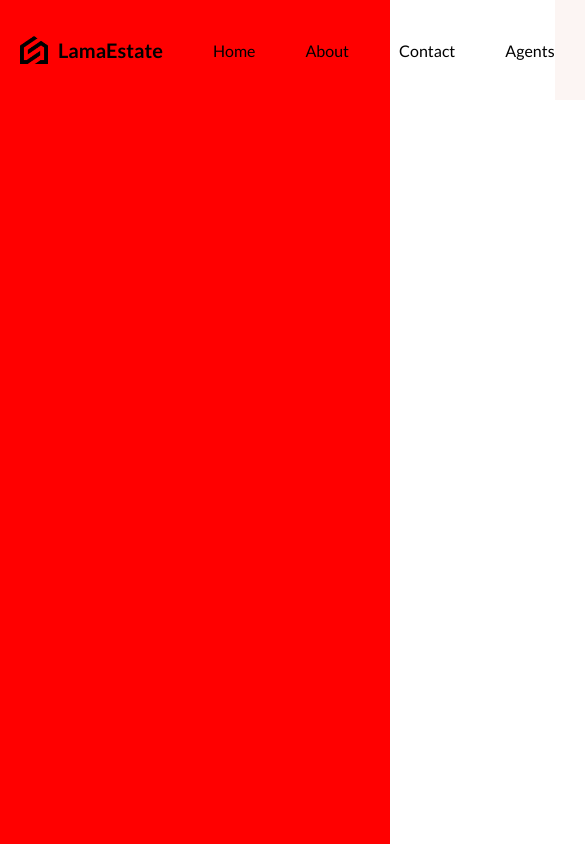
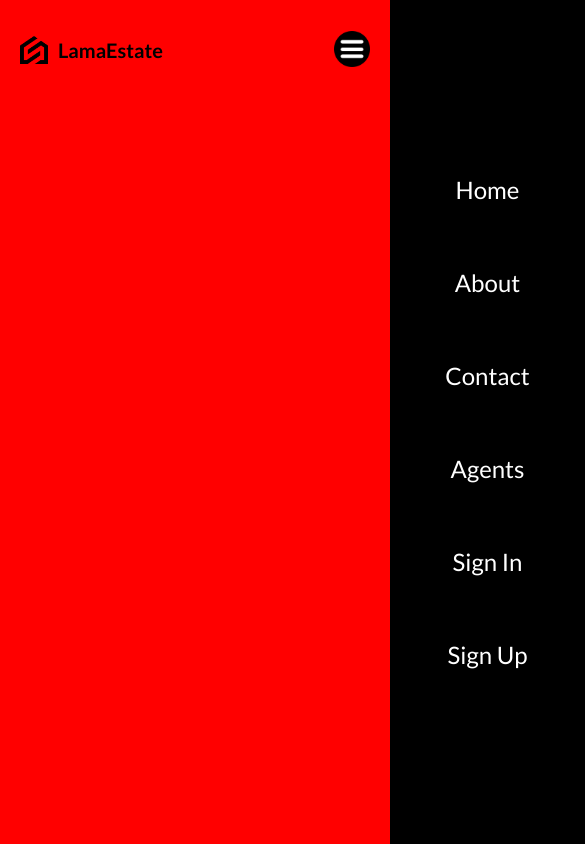
Before and after one commit to jonascura/react-realEstateApp, a React (Vite) app: page / in a window 390 px wide. Shown: the top 844 px of the page, 585 px wide, since content can reach past the window. Built offline with nearby package versions, Linux system fonts and the light colour scheme.

Commit message:
create mobile menu syle

```diff
--- a/src/componants/navbar/NavBar.jsx
+++ b/src/componants/navbar/NavBar.jsx
@@ -1,7 +1,9 @@
-import React from 'react'
+import React, { useState } from 'react';
 import "./navbar.scss";
 
 const NavBar = () => {
+  const [open, setOpen] = useState(false);
+
   return (
     <nav>
       <div className="left">
@@ -16,7 +18,22 @@
       </div>
       <div className="right">
         <a href="/">Sign In</a>
-        <a href="/" className="register">Sign Up</a>
+        <a href="/" className="register">
+        Sign Up
+        </a>
+        <div className='menuIcon'>
+          {/* set to opposite current state */}
+          <img src="/menu.png" alt="" onClick={()=>setOpen(!open)}/>
+        </div>
+        {/* conditional styling for menu*/}
+        <div className={open ? "menu active" : "menu"}>
+          <a href="/">Home</a>
+          <a href="/">About</a>
+          <a href="/">Contact</a>
+          <a href="/">Agents</a>
+          <a href="/">Sign In</a>
+          <a href="/">Sign Up</a>
+        </div>
       </div>
     </nav>
   )
--- a/src/componants/navbar/navbar.scss
+++ b/src/componants/navbar/navbar.scss
@@ -1,3 +1,5 @@
+@import "../../responsive.scss";
+
 nav {
   height: 100px;
   display: flex;
@@ -6,6 +8,10 @@
 
   a {
     transition: all 0.4s ease;
+
+    @include sm{
+      display: none;
+    }
 
     &:hover {
       scale: 1.05; //5% larger
@@ -28,6 +34,18 @@
       img {
         width: 28px;
       }
+
+      span {
+        // remove span on medium
+        @include md {
+          display: none;
+        }
+
+        // return span
+        @include sm {
+          display: initial;
+        }
+      }
     }
   }
 
@@ -39,13 +57,59 @@
     background-color: #fcf5f3;
     height: 100%;
 
+    @include md {
+      background-color: transparent;
+    }
+
     a {
       padding: 12px 24px;
-      margin: 24px;
+      margin: 20px;
     }
 
     .register {
       background-color: #fece51;
     }
+
+    .menuIcon {
+      display: none;
+      z-index: 999;
+
+      img {
+        width: 36px;
+        height: 36px;
+        cursor: pointer;
+      }
+
+      // show icon on sm
+      @include sm {
+        display: inline;
+      }
+    }
+
+    .menu {
+      position: absolute;
+      top: 0;
+      right: -50%;
+      background-color: black;
+      color: white;
+      height: 100vh;
+      width: 50%;
+      transition: all 1s ease;
+      display: flex;
+      flex-direction: column;
+      align-items: center;
+      justify-content: center;
+      font-size: 24px;
+
+      &.active {
+      right: 0;
+      }
+
+      @include sm {
+        a {
+          display: initial;
+        }
+      }
+    }
   }
 }
```
